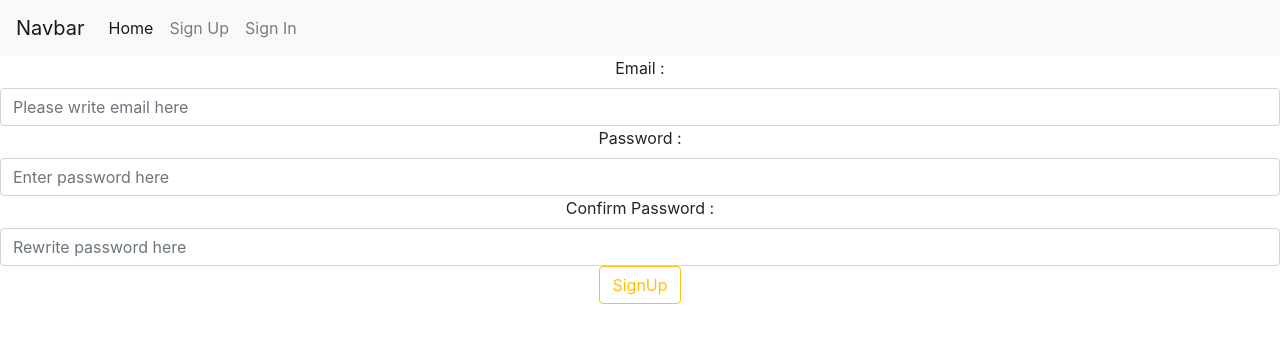
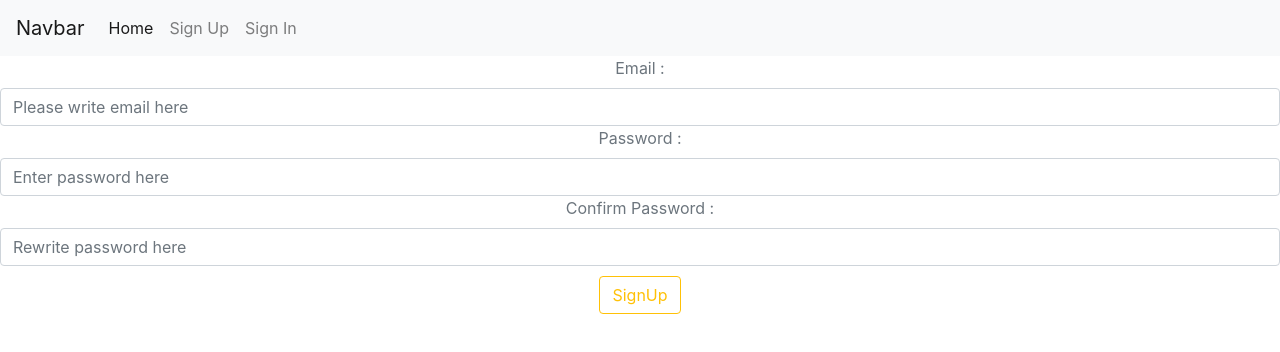
Before and after one commit to faiza203/Tailor_App, a React (Create React App) app: page /SignUp in a window 1280 px wide. Shown: the top 352 px of the page. Built offline with nearby package versions, Linux system fonts and the light colour scheme.

Commit message:
Give style to label

```diff
--- a/src/App.css
+++ b/src/App.css
@@ -1,3 +1,11 @@
 .App {
   text-align: center;
 }
+
+.btn{
+   margin: 10px;
+}
+
+#welcome{
+   color: aqua;
+}
--- a/src/components/Home.tsx
+++ b/src/components/Home.tsx
@@ -5,7 +5,7 @@ export class Home extends Component {
     render() {
         return (
             <div>
-                <h1 className="h1">Welcome to Tailor App</h1>
+                <h1 className="h1 font-italic text-muted">Welcome to Tailor App</h1>
                 <Link className="btn btn-outline-success" to="/SignUp">Sign Up</Link>
                 <Link className="btn btn-outline-primary" to="/SignIn">Sign In</Link>
             </div>
--- a/src/components/SignIn.tsx
+++ b/src/components/SignIn.tsx
@@ -6,9 +6,9 @@ export class SignIn extends Component {
         console.log(auth);
         return (
             <form>
-                <label>Email :</label>
+                <label className="text-muted">Email :</label>
                 <input className="form-control" type="email" placeholder="Please write email here" required />
-                <label>Password :</label>
+                <label className="text-muted">Password :</label>
                 <input  className="form-control" type="password" placeholder="Enter password here" required />
                 <button  className="btn btn-outline-danger"type="submit">Sign In</button>
              </form>
--- a/src/components/SignUp.tsx
+++ b/src/components/SignUp.tsx
@@ -6,11 +6,11 @@ export class SignUp extends Component {
         console.log(auth);
         return (
             <form>
-                <label>Email :</label>
+                <label className="text-muted">Email :</label>
                 <input  className="form-control" type="email" placeholder="Please write email here" required />
-                <label>Password :</label>
+                <label className="text-muted">Password :</label>
                 <input  className="form-control" type="password" placeholder="Enter password here" required />
-                <label>Confirm Password :</label>
+                <label className="text-muted">Confirm Password :</label>
                 <input  className="form-control" type="password" placeholder="Rewrite password here" required />
                 <button  className="btn btn-outline-warning" type="submit">SignUp</button>
             </form>
```
Also changed, not shown: 1 other file (tests, documents, lock files or other folders).
